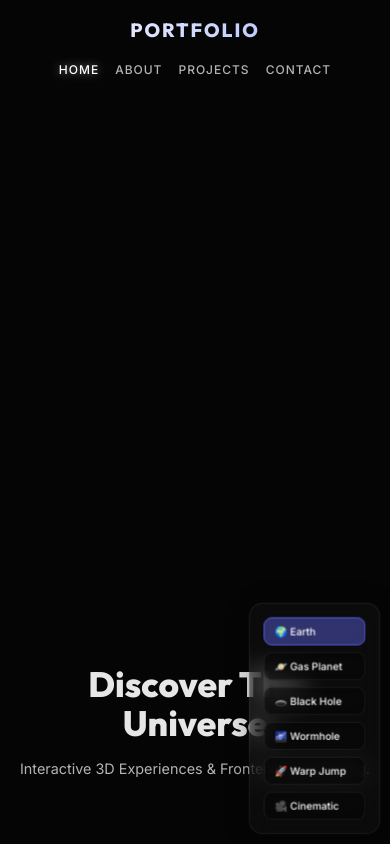
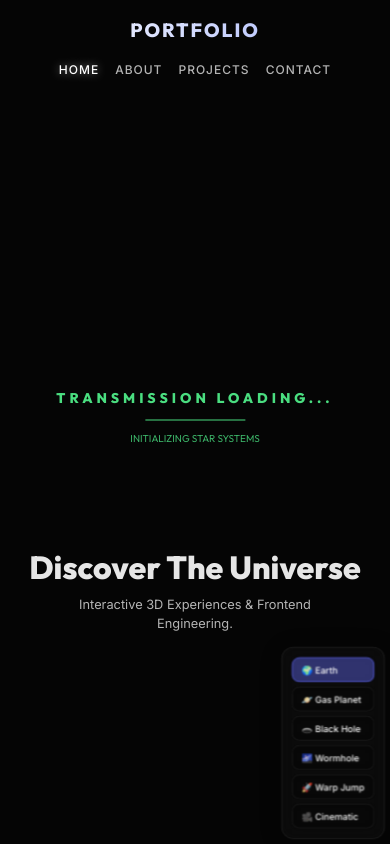
Before and after one commit to siswayangtidakmencolok-afk/Globe3D-React-Three.js-, a React (Vite) app: page / in a window 390 px wide. Built offline with nearby package versions, Linux system fonts and the light colour scheme; no server answers.

Commit message:
Uncaught ReferenceError: Html is not defined

```diff
--- /dev/null
+++ b/src/components/Comet.tsx
@@ -0,0 +1,89 @@
+import { useRef, useMemo } from "react"
+import { useFrame } from "@react-three/fiber"
+import * as THREE from "three"
+
+export default function Comet() {
+  const cometRef = useRef<THREE.Group>(null!)
+  const coreRef = useRef<THREE.Mesh>(null!)
+
+  // Membuat data ekor komet (trail)
+  const trailCount = 40
+  const trailRef = useRef<THREE.InstancedMesh>(null!)
+
+  const trailData = useMemo(() => {
+    return Array.from({ length: trailCount }).map(() => ({
+      offset: new THREE.Vector3(
+        (Math.random() - 0.5) * 0.5,
+        (Math.random() - 0.5) * 0.5,
+        Math.random() * 8 // Ekor memanjang ke belakang
+      ),
+      size: Math.random() * 0.1
+    }))
+  }, [])
+
+  useFrame((state) => {
+    const time = state.clock.elapsedTime * 0.2
+
+    if (cometRef.current) {
+      // Lintasan komet: melengkung jauh di angkasa
+      const x = Math.sin(time) * 150
+      const z = Math.cos(time) * 80 - 100
+      const y = Math.sin(time * 0.5) * 30 + 20
+
+      cometRef.current.position.set(x, y, z)
+
+      // Rotasi komet menghadap arah gerak
+      cometRef.current.lookAt(new THREE.Vector3(
+        Math.sin(time + 0.1) * 150,
+        Math.sin((time + 0.1) * 0.5) * 30 + 20,
+        Math.cos(time + 0.1) * 80 - 100
+      ))
+    }
+
+    // Animasi denyut inti komet
+    if (coreRef.current) {
+      const pulse = 1 + Math.sin(state.clock.elapsedTime * 5) * 0.2
+      coreRef.current.scale.set(pulse, pulse, pulse)
+    }
+
+    // Update partikel ekor
+    if (trailRef.current) {
+      const dummy = new THREE.Object3D()
+      trailData.forEach((d, i) => {
+        // Efek ekor tertinggal dengan sedikit goyangan
+        const flicker = Math.sin(state.clock.elapsedTime * 10 + i) * 0.05
+        dummy.position.copy(d.offset)
+        dummy.position.z += flicker
+        dummy.scale.setScalar(1 - (d.offset.z / 8)) // Mengecil di ujung ekor
+        dummy.updateMatrix()
+        trailRef.current.setMatrixAt(i, dummy.matrix)
+      })
+      trailRef.current.instanceMatrix.needsUpdate = true
+    }
+  })
+
+  return (
+    <group ref={cometRef}>
+      {/* Inti Komet */}
+      <mesh ref={coreRef}>
+        <sphereGeometry args={[0.4, 16, 16]} />
+        <meshBasicMaterial color="#ffffff" />
+      </mesh>
+
+      {/* Cahaya Sekitar Inti */}
+      <mesh scale={2.5}>
+        <sphereGeometry args={[0.5, 16, 16]} />
+        <meshBasicMaterial color="#4ade80" transparent opacity={0.2} />
+      </mesh>
+
+      {/* Ekor Komet (Instanced) */}
+      <instancedMesh ref={trailRef} args={[null!, null!, trailCount]}>
+        <sphereGeometry args={[0.15, 8, 8]} />
+        <meshBasicMaterial color="#4ade80" transparent opacity={0.4} />
+      </instancedMesh>
+
+      {/* Pointlight untuk menerangi objek sekitar saat lewat */}
+      <pointLight color="#4ade80" intensity={2} distance={20} />
+    </group>
+  )
+}
--- a/src/components/Globe.tsx
+++ b/src/components/Globe.tsx
@@ -37,30 +37,24 @@ return (
 
 {/* EARTH */}
 <mesh ref={earthRef}>
-
-<sphereGeometry args={[2, 64, 64]} />
-
+  <sphereGeometry args={[2, window.innerWidth < 768 ? 24 : 64, window.innerWidth < 768 ? 24 : 64]} />
   <meshStandardMaterial
     map={dayMap}
     emissiveMap={nightMap}
     emissive={"#ffffff"}
     emissiveIntensity={0.4}
   />
-
 </mesh>
 
 {/* CLOUDS */}
 <mesh ref={cloudRef}>
-
-<sphereGeometry args={[2.03, 64, 64]} />
-
+  <sphereGeometry args={[2.03, window.innerWidth < 768 ? 24 : 64, window.innerWidth < 768 ? 24 : 64]} />
   <meshStandardMaterial
     map={cloudMap}
     transparent
     opacity={0.8}
     depthWrite={false}
   />
-
 </mesh>
 
 {/* ATMOSPHERE */}
--- a/src/components/SpacedDust.tsx
+++ b/src/components/SpacedDust.tsx
@@ -1,60 +1,52 @@
 import { useFrame } from "@react-three/fiber"
-import { useMemo, useRef } from "react"
+import { useMemo, useRef, useEffect } from "react"
 import * as THREE from "three"
 
 export default function SpaceDust(){
 
-const group = useRef<THREE.Group>(null!)
+  const meshRef = useRef<THREE.InstancedMesh>(null!)
+  const count = 160
 
-const dust = useMemo(()=>{
+  const dustData = useMemo(() => {
+    const data = []
+    for(let i=0; i<count; i++) {
+      data.push({
+        position: new THREE.Vector3(
+          (Math.random()-0.5)*100,
+          (Math.random()-0.5)*60,
+          (Math.random()-0.5)*100
+        ),
+        speed: 0.1 + Math.random() * 0.2
+      })
+    }
+    return data
+  }, [])
 
-const arr = []
+  useEffect(() => {
+    const dummy = new THREE.Object3D()
+    dustData.forEach((d, i) => {
+      dummy.position.copy(d.position)
+      dummy.updateMatrix()
+      meshRef.current.setMatrixAt(i, dummy.matrix)
+    })
+    meshRef.current.instanceMatrix.needsUpdate = true
+  }, [dustData])
 
-for(let i=0;i<160;i++){
+  useFrame((state) => {
+    const t = state.clock.elapsedTime
+    if (meshRef.current) {
+      meshRef.current.rotation.y = t * 0.015
+    }
+  })
 
-arr.push({
-x:(Math.random()-0.5)*80,
-y:(Math.random()-0.5)*50,
-z:(Math.random()-0.5)*80
-})
-
+  return (
+    <instancedMesh ref={meshRef} args={[null!, null!, count]}>
+      <sphereGeometry args={[0.04, 8, 8]} />
+      <meshBasicMaterial
+        color="#ffffff"
+        transparent
+        opacity={0.3}
+      />
+    </instancedMesh>
+  )
 }
-
-return arr
-
-},[])
-
-useFrame(()=>{
-
-if(group.current){
-
-group.current.rotation.y += 0.0003
-
-}
-
-})
-
-return(
-
-<group ref={group}>
-
-{dust.map((d,i)=>(
-
-<mesh key={i} position={[d.x,d.y,d.z]}>
-
-<sphereGeometry args={[0.03,4,4]}/>
-
-<meshBasicMaterial
-color="#ddddff"
-transparent
-opacity={0.5}
-/>
-
-</mesh>
-
-))}
-
-</group>
-
-)
-}
--- a/src/index.css
+++ b/src/index.css
@@ -364,27 +364,33 @@ button:focus-visible {
   }
 
   .hero-content {
-    padding: 0 1rem;
-    margin-bottom: 2rem;
+    padding: 0 1.5rem;
+    margin-bottom: 25vh; /* Beri ruang lebih banyak untuk control panel */
     text-align: center;
+    max-width: 100%;
   }
 
   .hero-title {
-    font-size: 2.2rem;
+    font-size: 2rem;
+    line-height: 1.2;
+    margin-bottom: 0.5rem;
   }
 
   .hero-subtitle {
-    font-size: 0.9rem;
+    font-size: 0.8rem;
+    max-width: 80%;
+    margin: 0 auto;
   }
 
   .control-panel {
-    bottom: 10px;
-    right: 10px;
-    padding: 1rem;
-    gap: 8px;
-    min-width: 120px;
-    transform: scale(0.85); /* Shrink entire panel slightly on mobile */
+    bottom: 5px;
+    right: 5px;
+    padding: 0.8rem;
+    gap: 6px;
+    min-width: 110px;
+    transform: scale(0.75); /* Skala lebih kecil untuk HP */
     transform-origin: bottom right;
+    backdrop-filter: blur(12px);
   }
 
   .control-btn {
--- a/src/scenes/EarthScene.tsx
+++ b/src/scenes/EarthScene.tsx
@@ -1,5 +1,5 @@
 import { Canvas } from "@react-three/fiber"
-import { OrbitControls, Stars } from "@react-three/drei"
+import { OrbitControls, Stars, Html } from "@react-three/drei"
 import { EffectComposer, Bloom, Vignette } from "@react-three/postprocessing"
 import { useState, Suspense, useEffect } from "react"
 
@@ -36,6 +36,7 @@ import SkullPlanet from "../components/SkullPlanet"
 import RobotPlanet from "../components/RobotPlanet"
 import SpaceBattle from "../components/SpaceBattle"
 import ProjectGallery from "../components/ProjectGallery"
+import Comet from "../components/Comet"
 
 export default function EarthScene(){
 
@@ -79,14 +80,28 @@ return(
 <Canvas
 style={{ width:"100%", height:"100%" }}
 camera={{ position:[0,0,8], fov:45 }}
-dpr={[1,1.5]}
 gl={{
 antialias:false,
-powerPreference:"high-performance"
+powerPreference:"high-performance",
+alpha: true
 }}
+dpr={isMobile ? [1, 1.2] : [1, 1.5]}
 >
 
-<Suspense fallback={null}>
+<Suspense fallback={
+  <Html center>
+    <div style={{
+      color: "#4ade80",
+      fontFamily: "'Outfit', sans-serif",
+      whiteSpace: "nowrap",
+      textAlign: "center"
+    }}>
+      <h2 style={{ letterSpacing: "4px", margin: 0, fontSize: isMobile ? "14px" : "20px" }}>TRANSMISSION LOADING...</h2>
+      <div style={{ width: "100px", height: "2px", background: "#4ade80", margin: "10px auto", opacity: 0.5 }}></div>
+      <p style={{ fontSize: "10px", opacity: 0.8 }}>INITIALIZING STAR SYSTEMS</p>
+    </div>
+  </Html>
+}>
 <GalaxySky/>
 <Sun/>
 <ShootingStars/>
@@ -106,6 +121,7 @@ powerPreference:"high-performance"
 <SkullPlanet/>
 <SpaceBattle/>
 <ProjectGallery/>
+<Comet/>
 
 <BlackHole/>
 <BlackHoleSpiral/>
@@ -165,7 +181,11 @@ maxPolarAngle={Math.PI / 1.5}
 />
 
 <EffectComposer>
-  <Bloom luminanceThreshold={0.5} mipmapBlur intensity={1.5} />
+  <Bloom
+    luminanceThreshold={0.5}
+    mipmapBlur={!isMobile}
+    intensity={isMobile ? 0.8 : 1.5}
+  />
   <Vignette eskil={false} offset={0.1} darkness={1.1} />
 </EffectComposer>
 </Suspense>
```
Lines whose indentation alone changed are shown as unchanged.
